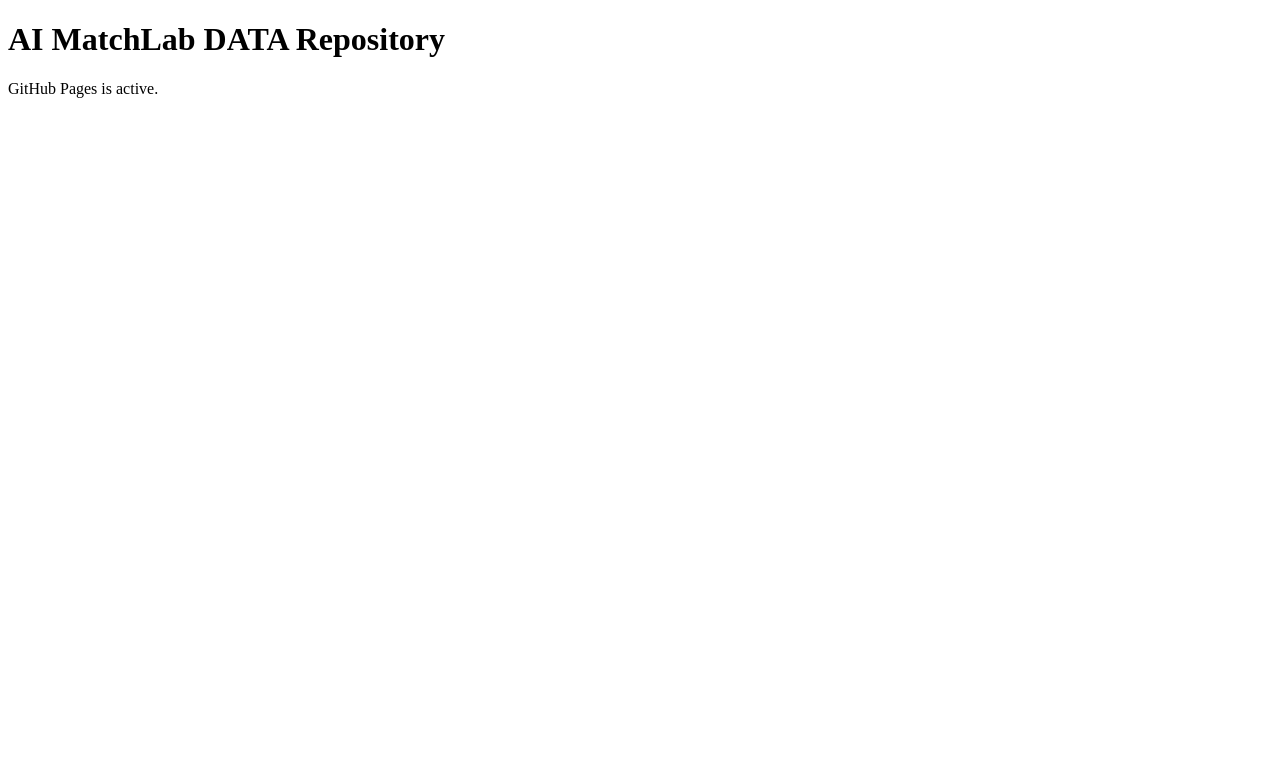
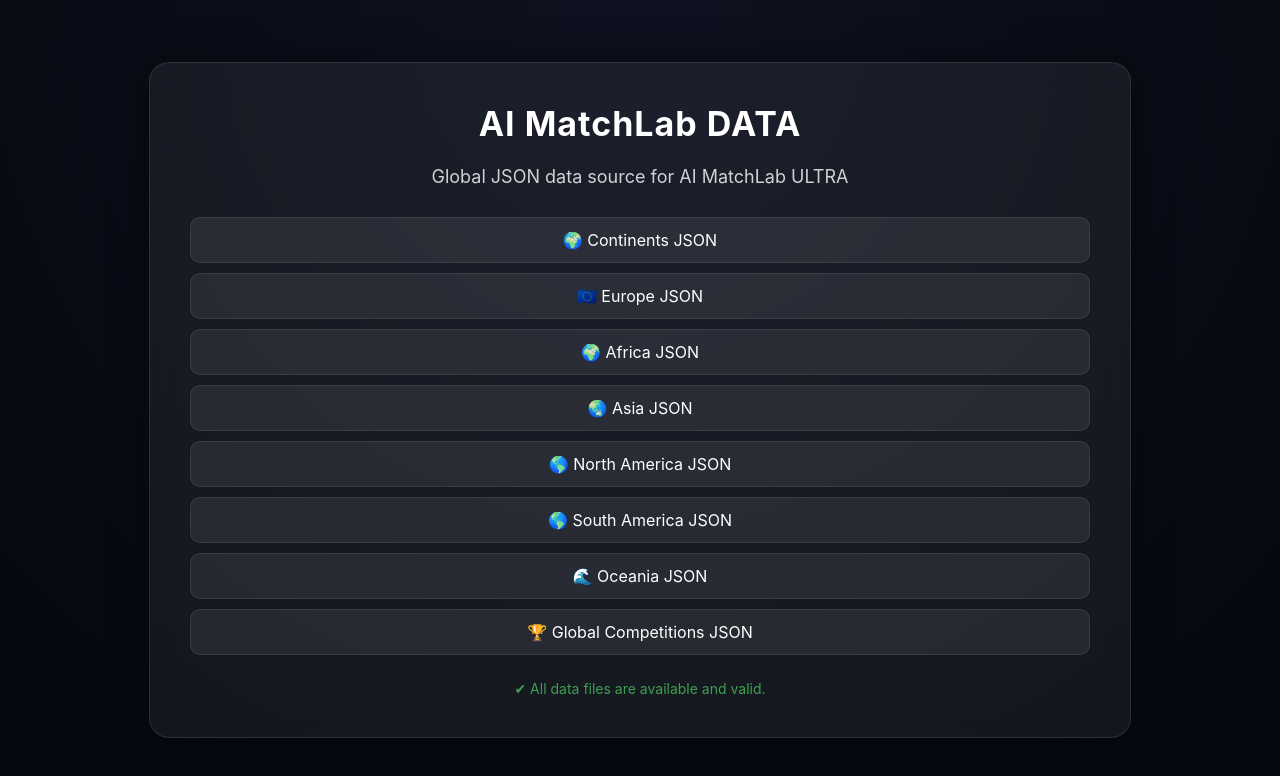
Before and after one commit to pierros1402/ai-matchlab-data, a plain HTML site: page docs/index.html in a window 1280 px wide. Drawn offline with Linux system fonts and the light colour scheme.

Commit message:
Update index.html

```diff
--- a/docs/index.html
+++ b/docs/index.html
@@ -1,11 +1,108 @@
 <!DOCTYPE html>
-<html>
+<html lang="en">
 <head>
-  <meta charset="UTF-8">
-  <title>AI MatchLab DATA</title>
+<meta charset="UTF-8">
+<meta name="viewport" content="width=device-width, initial-scale=1.0">
+<title>AI MatchLab DATA</title>
+
+<style>
+    body {
+        margin: 0;
+        font-family: "Inter", sans-serif;
+        background: radial-gradient(circle at top, #0e1220, #05070d);
+        color: #fff;
+        display: flex;
+        justify-content: center;
+        align-items: center;
+        min-height: 100vh;
+    }
+
+    .container {
+        width: 90%;
+        max-width: 900px;
+        padding: 40px;
+        border-radius: 20px;
+        background: rgba(255,255,255,0.06);
+        backdrop-filter: blur(12px);
+        box-shadow: 0 0 40px rgba(0,0,0,0.4);
+        border: 1px solid rgba(255,255,255,0.1);
+        text-align: center;
+    }
+
+    h1 {
+        margin-top: 0;
+        font-size: 34px;
+        letter-spacing: 1px;
+    }
+
+    .subtitle {
+        opacity: 0.8;
+        margin-bottom: 30px;
+        font-size: 18px;
+    }
+
+    .list a {
+        display: block;
+        margin: 10px 0;
+        padding: 12px 15px;
+        border-radius: 10px;
+        text-decoration: none;
+        color: #fff;
+        background: rgba(255,255,255,0.08);
+        transition: 0.2s;
+        border: 1px solid rgba(255,255,255,0.08);
+    }
+
+    .list a:hover {
+        background: rgba(255,255,255,0.18);
+        transform: translateY(-2px);
+    }
+
+    .status {
+        margin-top: 25px;
+        font-size: 14px;
+        opacity: 0.7;
+    }
+
+    .ok { color: #4cd964; }
+    .fail { color: #ff4e4e; }
+</style>
+
 </head>
 <body>
-  <h1>AI MatchLab DATA Repository</h1>
-  <p>GitHub Pages is active.</p>
+
+<div class="container">
+    <h1>AI MatchLab DATA</h1>
+    <div class="subtitle">Global JSON data source for AI MatchLab ULTRA</div>
+
+    <div class="list">
+        <a href="data/continents.json" target="_blank">🌍 Continents JSON</a>
+        <a href="data/europe.json" target="_blank">🇪🇺 Europe JSON</a>
+        <a href="data/africa.json" target="_blank">🌍 Africa JSON</a>
+        <a href="data/asia.json" target="_blank">🌏 Asia JSON</a>
+        <a href="data/north_america.json" target="_blank">🌎 North America JSON</a>
+        <a href="data/south_america.json" target="_blank">🌎 South America JSON</a>
+        <a href="data/oceania.json" target="_blank">🌊 Oceania JSON</a>
+        <a href="data/global_competitions.json" target="_blank">🏆 Global Competitions JSON</a>
+    </div>
+
+    <div id="status" class="status">Checking data availability...</div>
+</div>
+
+<script>
+async function checkJSON() {
+    try {
+        let r = await fetch("data/continents.json");
+        if (!r.ok) throw new Error();
+        document.getElementById("status").innerHTML =
+            "<span class='ok'>✔ All data files are available and valid.</span>";
+    } catch (e) {
+        document.getElementById("status").innerHTML =
+            "<span class='fail'>⚠ Error loading data files.</span>";
+    }
+}
+checkJSON();
+</script>
+
 </body>
 </html>
```
